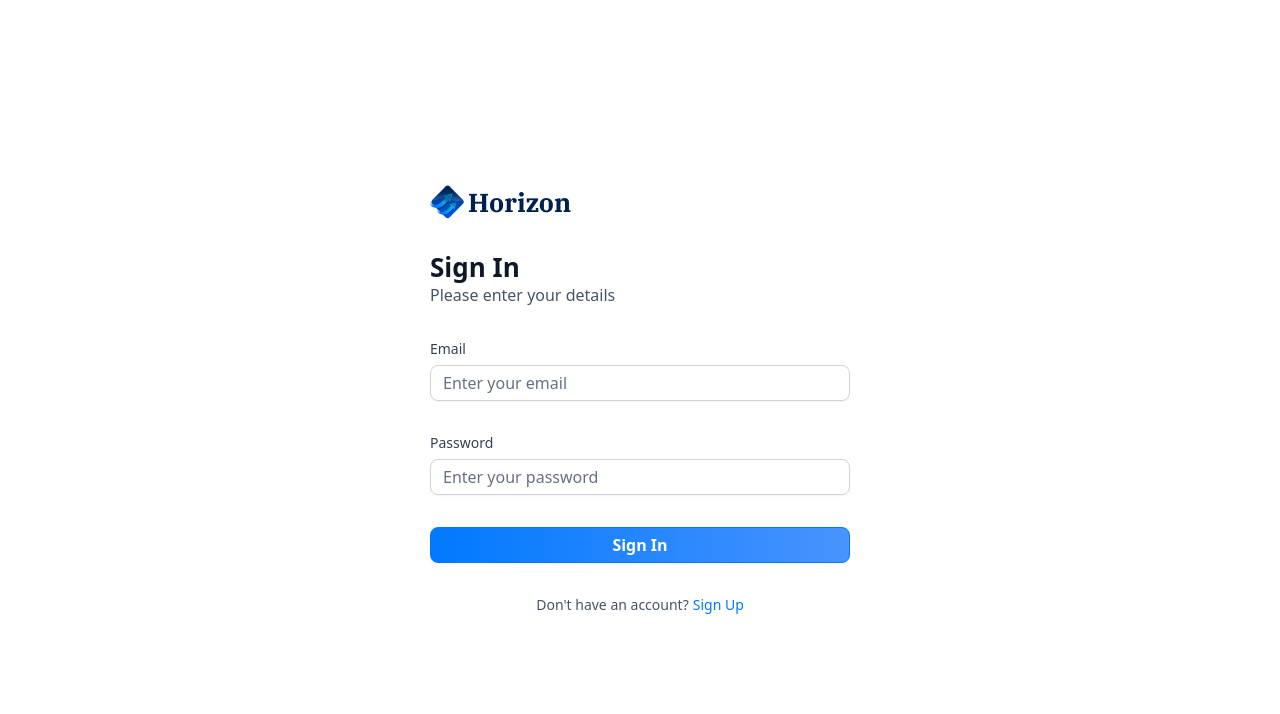
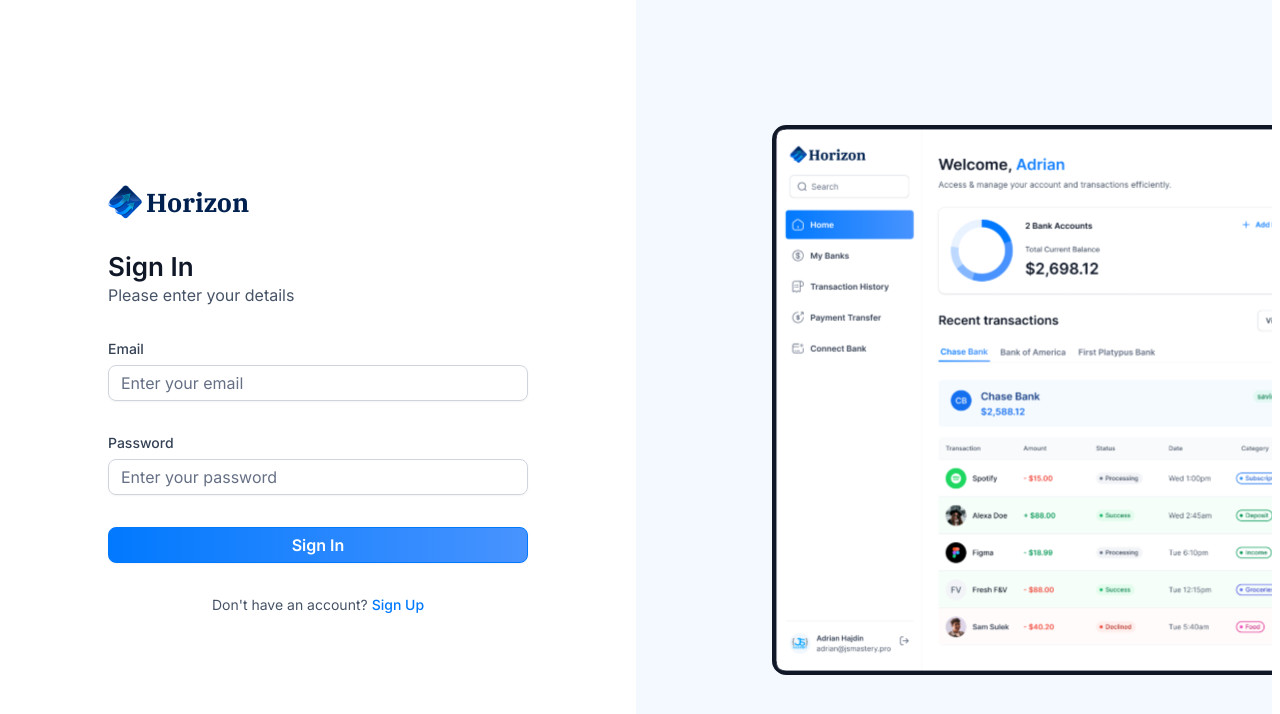
Before and after one commit to jonahunuafe/banking-app, a Next.js app: page /sign-in in a window 1280 px wide. Shown: the top 714 px of the page. Built offline with nearby package versions, Linux system fonts and the light colour scheme.

Commit message:
add asset image to auth root layout

```diff
--- a/app/(auth)/layout.tsx
+++ b/app/(auth)/layout.tsx
@@ -1,11 +1,24 @@
+import Image from "next/image";
+
 export default function RootLayout({
   children,
 }: Readonly<{
   children: React.ReactNode;
 }>) {
   return (
-    <main>
+    <main className="flex min-h-screen w-full justify-between font-inter">
       {children}
+
+      <div className="auth-asset">
+        <div>
+          <Image
+            src="/icons/auth-image.svg"
+            alt="Alt image"
+            width={500}
+            height={500}
+          />
+        </div>
+      </div>
     </main>
   );
 }
--- a/app/globals.css
+++ b/app/globals.css
@@ -271,7 +271,7 @@
 
   /* Auth */
   .auth-asset {
-    @apply flex h-screen w-full sticky top-0 items-center justify-end bg-sky-1 max-lg:hidden;
+    @apply flex h-screen w-full sticky top-0 items-center justify-end mr-2 bg-sky-1 max-lg:hidden;
   }
 
   /* Auth Form */
```
